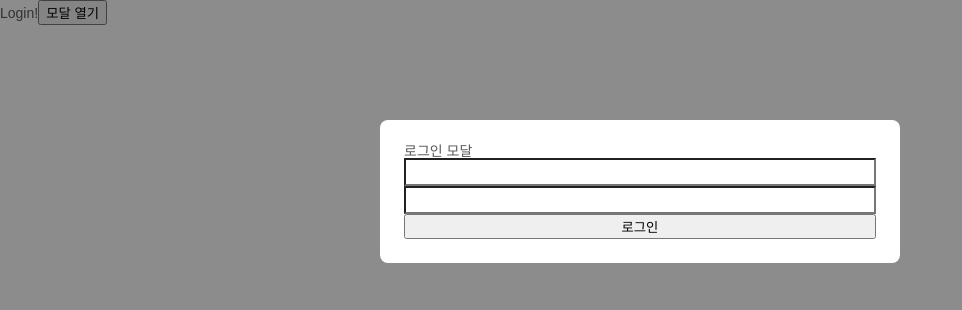
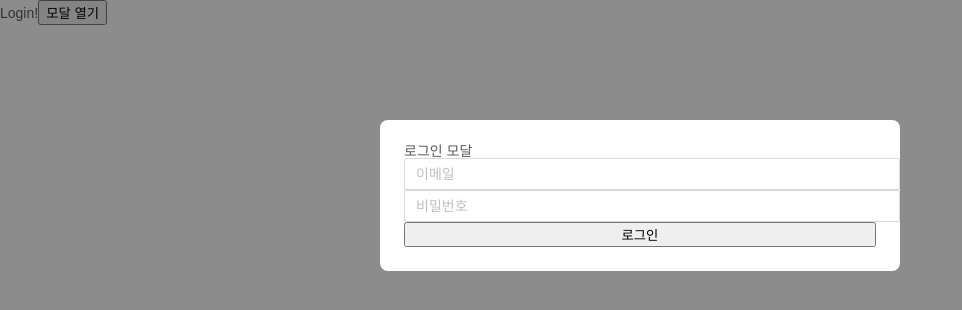
Before and after one commit to just-read/justread-web, a React (Create React App) app: page / in a window 1280 px wide. Both pictures are taken after a click on the button "모달 열기". Shown: the top 310 px of the page, without its empty margins (0-962 px from the left). Built offline with nearby package versions, Linux system fonts and the light colour scheme.

Commit message:
기본 Input 컴포넌트 생성

```diff
--- a/src/components/Modals/LoginModal.tsx
+++ b/src/components/Modals/LoginModal.tsx
@@ -16,8 +16,8 @@ const LoginModal: React.FC<LoginModalProps> = ({ isOpen, onRequestClose }) => {
     <Modal isOpen={isOpen} onRequestClose={onRequestClose}>
       <InputContainer>
         로그인 모달
-        <Input />
-        <Input />
+        <Input placeholder="이메일" />
+        <Input placeholder="비밀번호" />
         <Button>로그인</Button>
       </InputContainer>
     </Modal>
--- a/src/components/basic/Input.tsx
+++ b/src/components/basic/Input.tsx
@@ -1,14 +1,30 @@
-import React from 'react';
 import styled from 'styled-components';
 
-const StyledInput = styled.input`
-  background-color: #ffffff;
+const Input = styled.input`
+  position: relative;
+  display: inline-block;
+  width: 100%;
+  min-width: 0;
+  margin: 0;
   padding: 4px 11px;
   font-size: 14px;
+  line-height: 1.5715;
+  background-color: #fff;
+  background-image: none;
+  border: 1px solid #d9d9d9;
+  border-radius: 2px;
+  transition: all 0.3s;
+
+  :focus {
+    border-color: #40a9ff;
+    border-right-width: 1px !important;
+    outline: 0;
+    box-shadow: 0 0 0 2px rgba(24, 144, 255, 0.2);
+  }
+
+  ::placeholder {
+    color: #bfbfbf;
+  }
 `;
 
-const Input: React.FC = () => {
-  return <StyledInput />;
-};
-
 export default Input;
```
Also changed, not shown: src/utils/omit.ts (added, +12 -0 lines).
